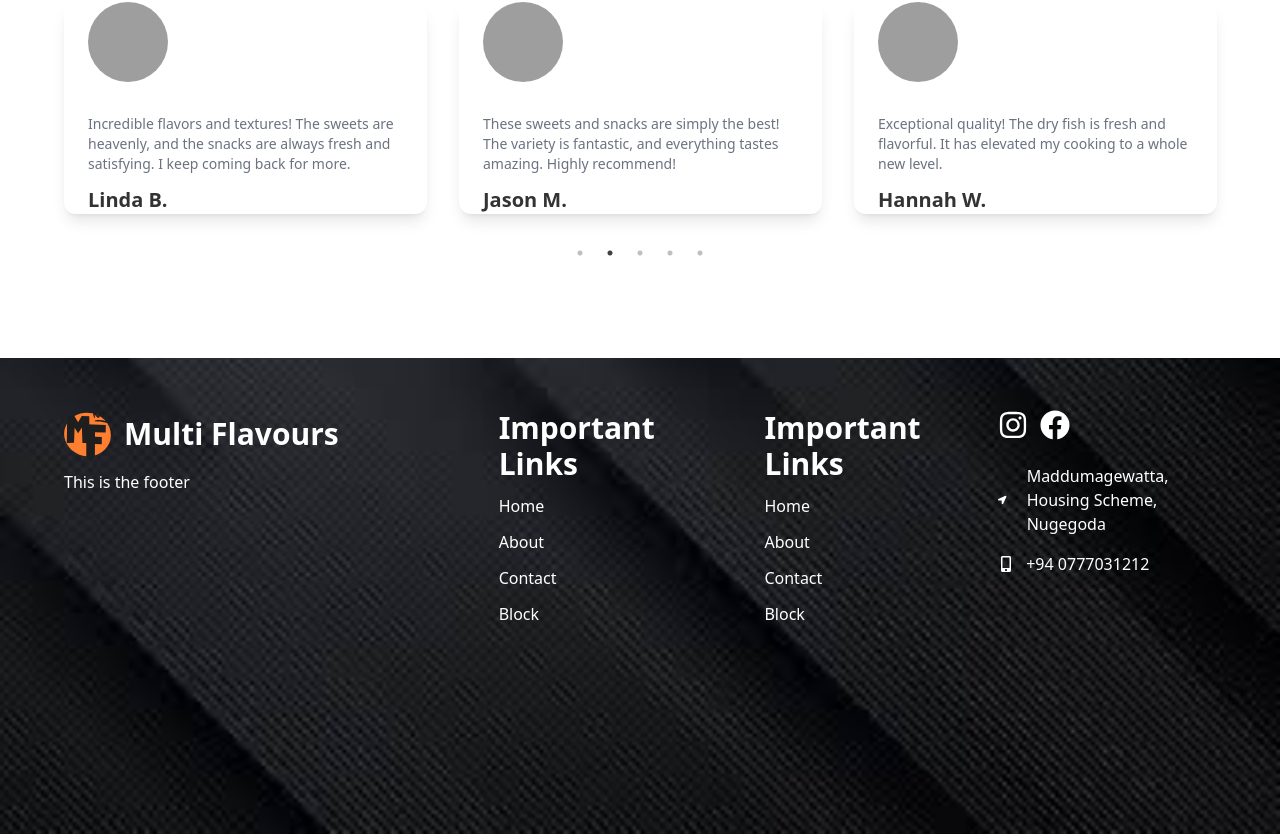
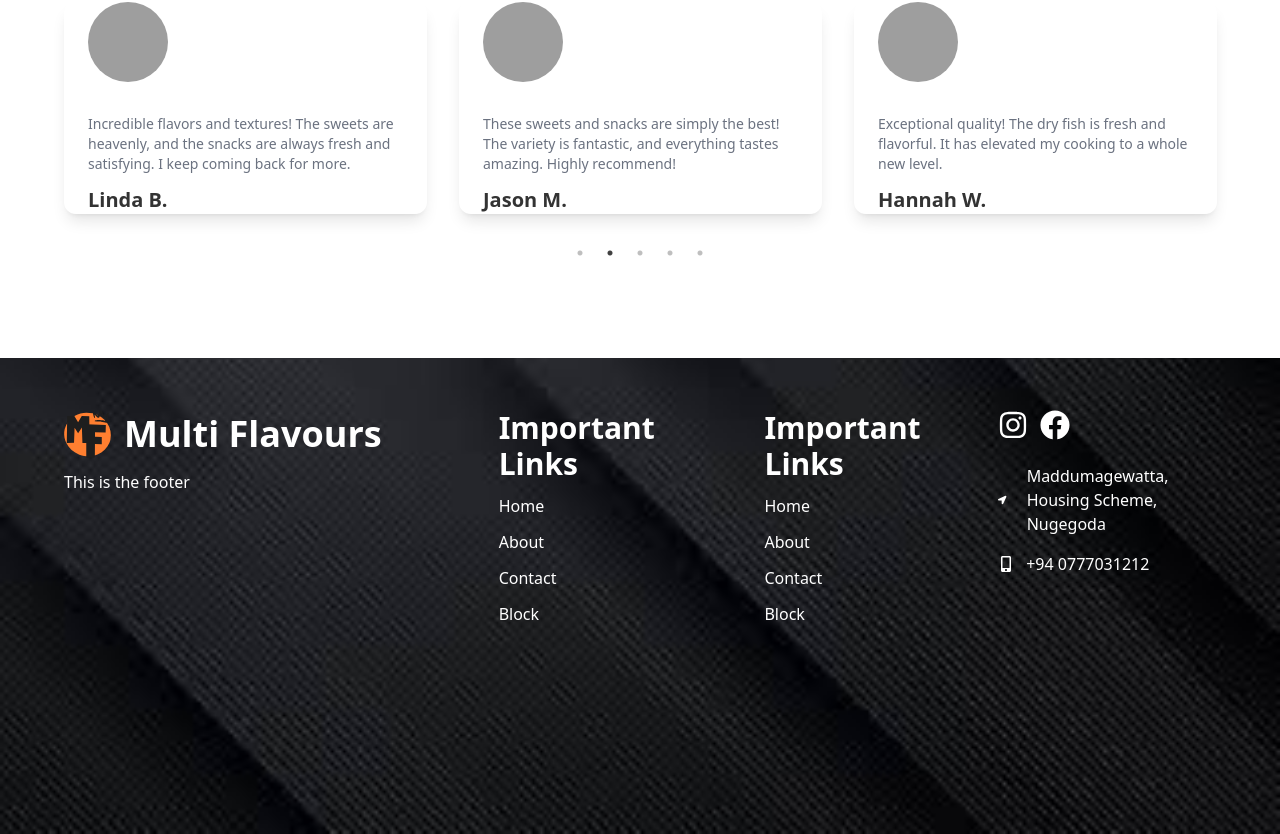
Before and after one commit to MenalinR/multiflavors, a React (Vite) app: page / in a window 1280 px wide. Shown: the part 1208-2042 px from the top of the page. Built offline with nearby package versions, Linux system fonts and the light colour scheme; grey boxes are pictures that could not be loaded.

Commit message:
updated footer logo name size

```diff
--- a/src/components/Footer/Footer.jsx
+++ b/src/components/Footer/Footer.jsx
@@ -37,7 +37,7 @@ const Footer = () => {
       <div className="container">
         <div className="grid md:grid-cols-3 py-44 pt-5">
           <div className="py-8 px-4">
-            <h1 className="sm:text-3xl text-xl font-bold sm:text-left text-justify mb-3 flex items-center gap-3">
+            <h1 className="sm:text-4xl text-xl font-bold sm:text-left text-justify mb-3 flex items-center gap-3">
               <img src={FooterLogo} className="w-12 rounded-lg" alt="Footer Logo" />
               Multi Flavours
             </h1>
```
